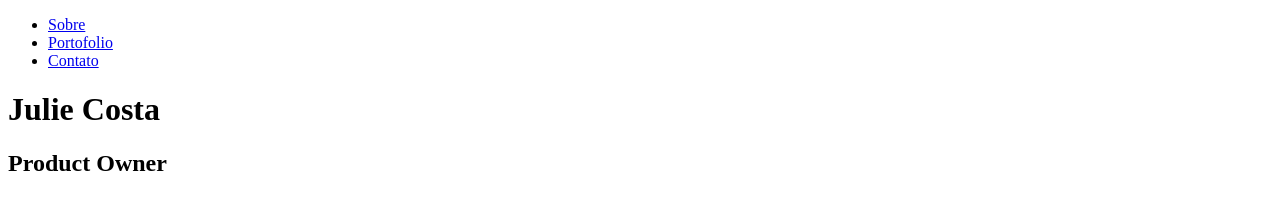
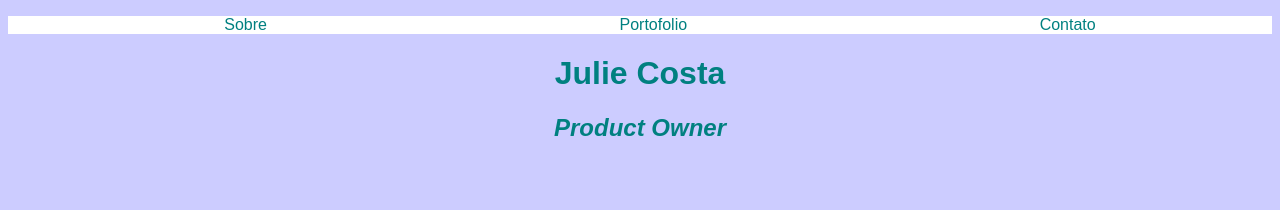
Before and after one commit to juliesarvasi/juliesite, a plain HTML site: page index.html in a window 1280 px wide. Drawn offline with Linux system fonts and the light colour scheme.

Commit message:
Add files via upload

```diff
--- a/index.html
+++ b/index.html
@@ -3,7 +3,8 @@
 <head>
     <meta charset="UTF-8">
     <meta name="viewport" content="width=device-width, initial-scale=1.0">
-    <title>Document</title>
+    <title>Julie Sarvasi</title>
+    <link href="css/estilos.css" rel="stylesheet">
 </head>
 <body>
     <header>
```
